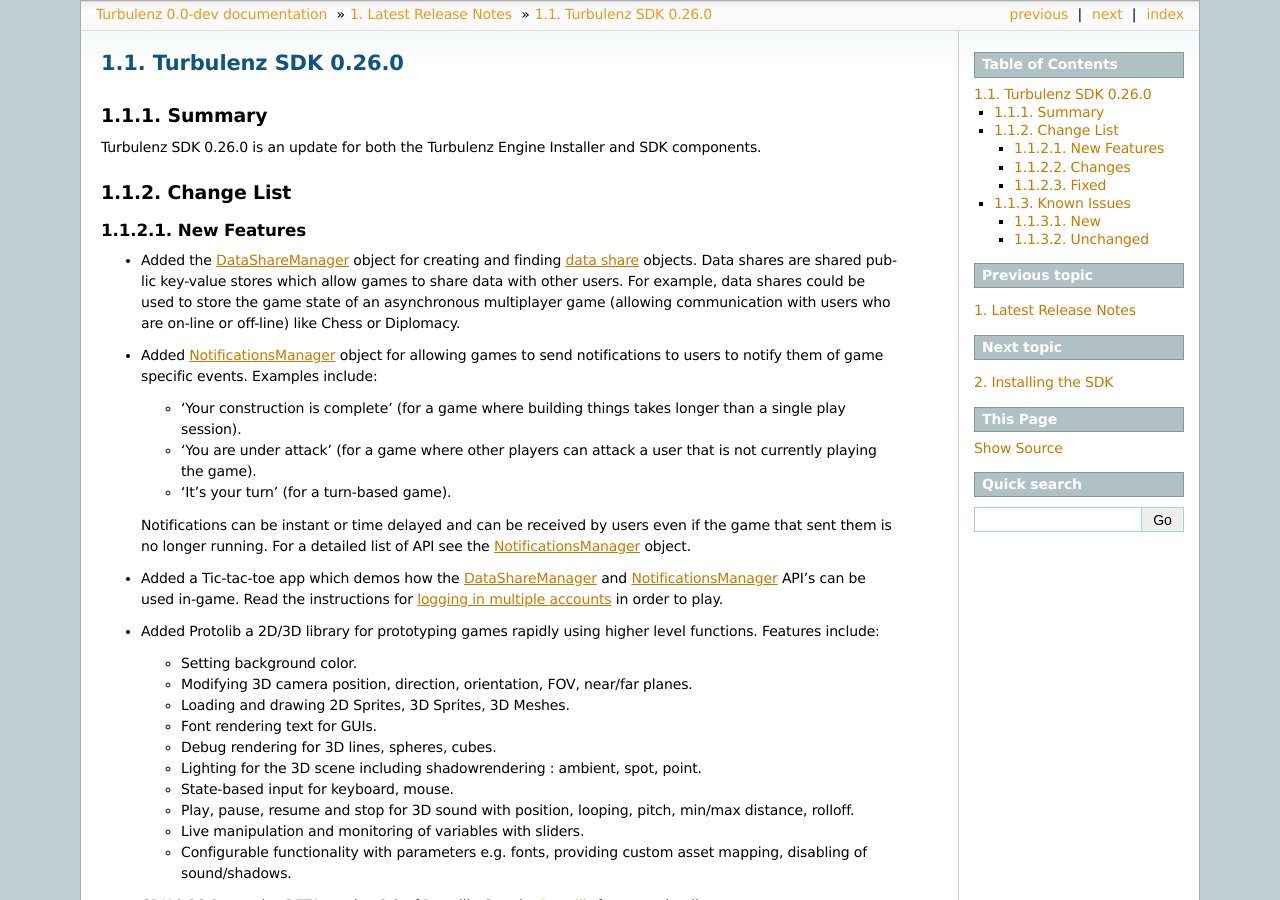
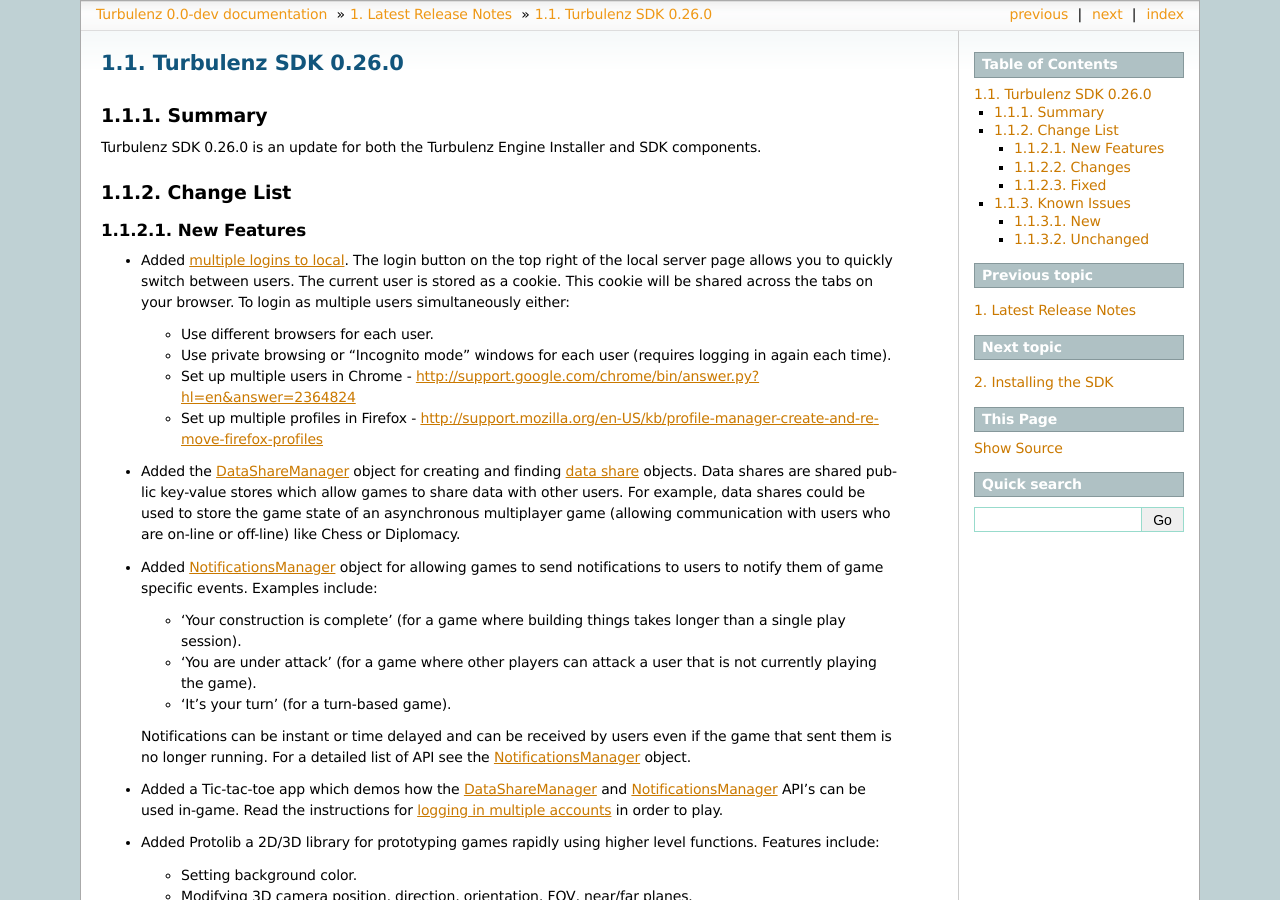
Before and after one commit to turbulenz/turbulenz_engine, a Sphinx documentation site: the page built from docs/source/release_notes/release_notes_0.26.0.rst, in a window 1280 px wide and 900 px high. Built offline with Sphinx 7.4.7, drawn with Linux system fonts in a browser that asks for light colours.

Commit message:
Added multiple logins to the release notes

```diff
--- a/docs/source/release_notes/release_notes_0.26.0.rst
+++ b/docs/source/release_notes/release_notes_0.26.0.rst
@@ -17,10 +17,22 @@
 New Features
 ------------
 
+* Added :ref:`multiple logins to local <multiple_logins>`.
+  The login button on the top right of the local server page allows you to quickly switch between users.
+  The current user is stored as a cookie.
+  This cookie will be shared across the tabs on your browser.
+  To login as multiple users simultaneously either:
+
+  - Use different browsers for each user.
+  - Use private browsing or "Incognito mode" windows for each user (requires logging in again each time).
+  - Set up multiple users in Chrome - http://support.google.com/chrome/bin/answer.py?hl=en&answer=2364824
+  - Set up multiple profiles in Firefox - http://support.mozilla.org/en-US/kb/profile-manager-create-and-remove-firefox-profiles
+
 * Added the :ref:`DataShareManager <datasharemanager>` object for creating and finding :ref:`data share <datashare>` objects.
   Data shares are shared public key-value stores which allow games to share data with other users.
   For example, data shares could be used to store the game state of an asynchronous multiplayer game
   (allowing communication with users who are on-line or off-line) like Chess or Diplomacy.
+
 * Added :ref:`NotificationsManager <notificationsmanager>` object for allowing games to send notifications to users to notify them of game specific events.
   Examples include:
 
```
